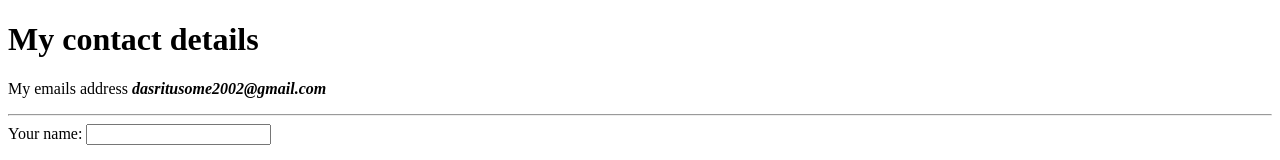
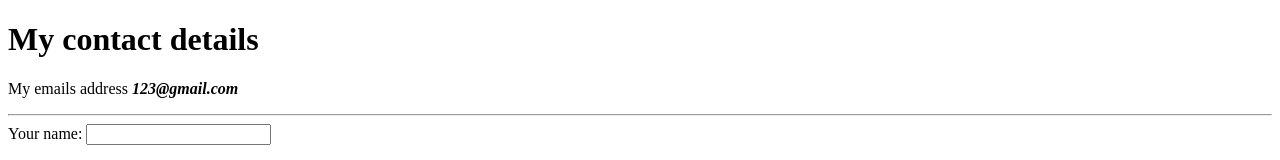
Before and after one commit to Ritusome/cv, a plain HTML site: page contact-me.html in a window 1280 px wide. Shown: the top 160 px of the page. Drawn offline with Linux system fonts and the light colour scheme.

Commit message:
Update contact-me.html

```diff
--- a/contact-me.html
+++ b/contact-me.html
@@ -6,7 +6,7 @@
   </head>
   <body>
     <h1>My contact details</h1>
-    <p>My emails address <strong><em>dasritusome2002@gmail.com</em></strong></p>
+    <p>My emails address <strong><em>123@gmail.com</em></strong></p>
     <hr>
 <form action="mailto:dasritusome2002@gmail.com" method="post" enctype="text/plain">
   <label for="">Your name:</label>
```
